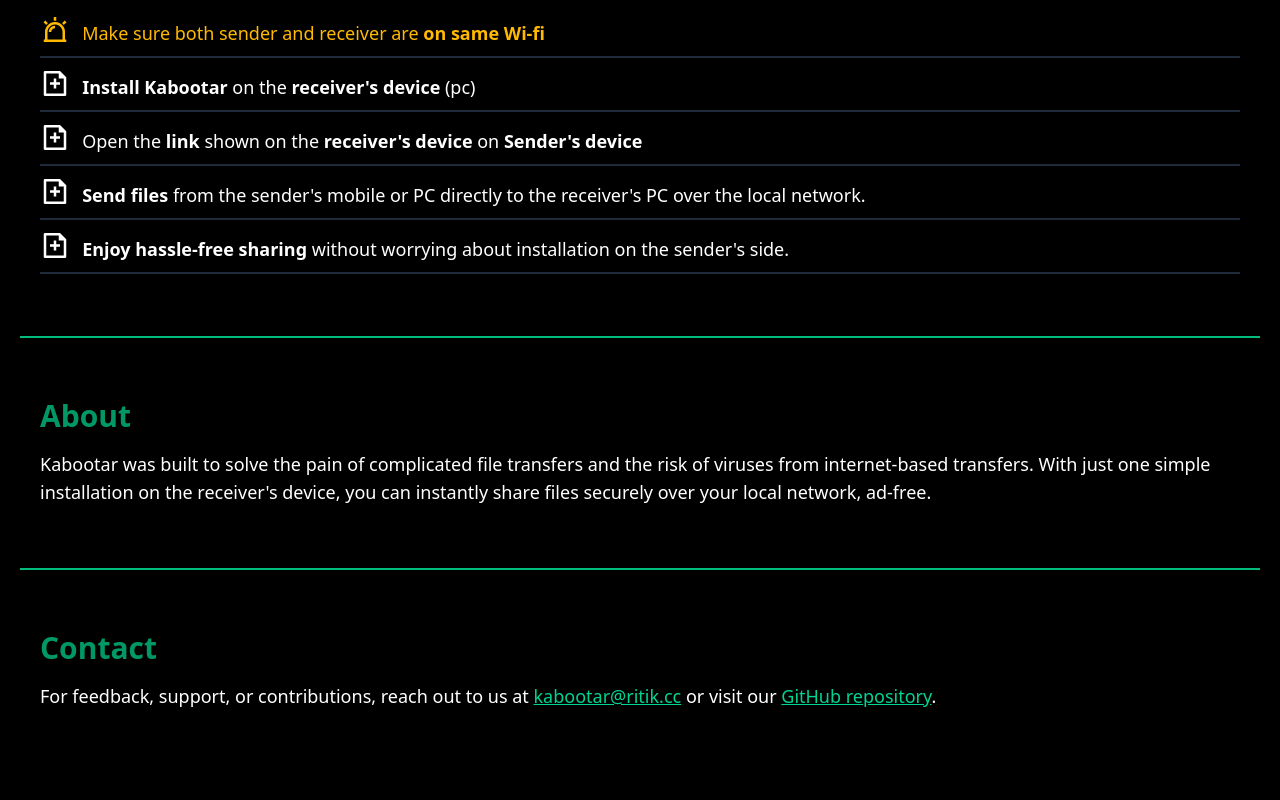
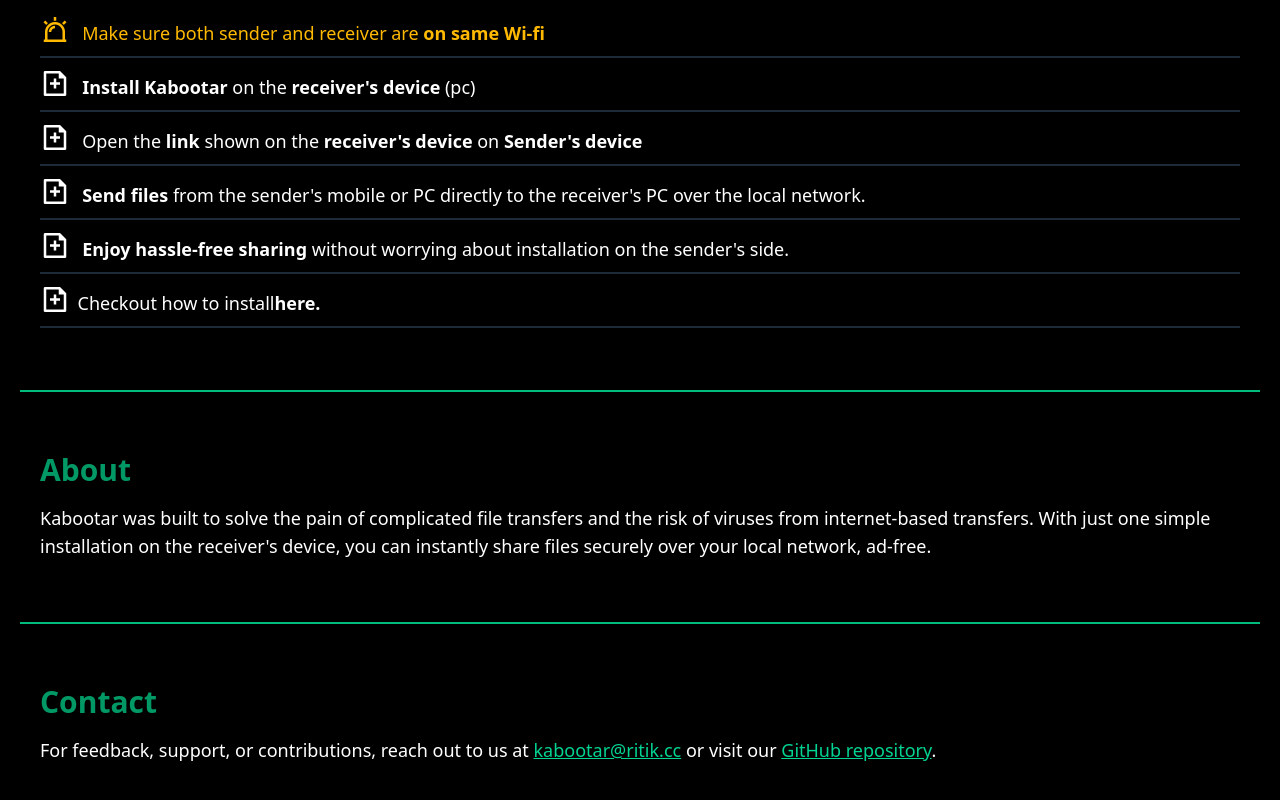
Before and after one commit to RitikJaiswal75/kabootar-web, a React (Vite) app: page / in a window 1280 px wide. Shown: the part 1002-1802 px from the top of the page. Before the commit the page ends 1764 px from the top, so only its background shows below. Built offline with nearby package versions, Linux system fonts and the light colour scheme.

Commit message:
add installation steps

```diff
--- a/src/components/Working.tsx
+++ b/src/components/Working.tsx
@@ -39,6 +39,19 @@
           <span className="font-bold"> Enjoy hassle-free sharing </span>
           <span>without worrying about installation on the sender's side.</span>
         </li>
+        <li className="text-lg border-b-gray-800 border-b-2 py-2">
+          <i className="ri-file-add-line text-3xl">&nbsp;</i>
+          <span>Checkout how to install</span>
+          <span className="font-bold">
+            <a
+              href="https://github.com/RitikJaiswal75/kabootar/releases/tag/v0"
+              target="_blank"
+            >
+              here
+            </a>
+            .
+          </span>
+        </li>
       </ul>
     </section>
   );
```
